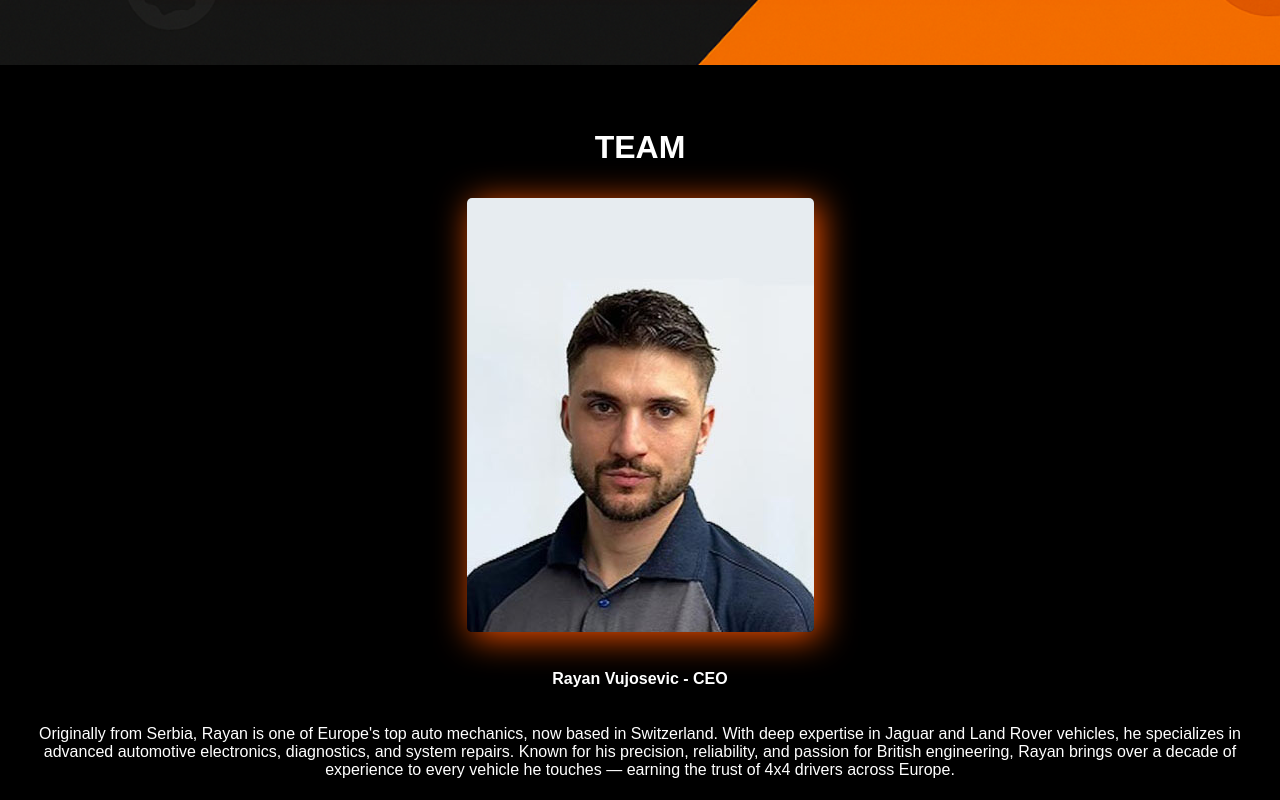
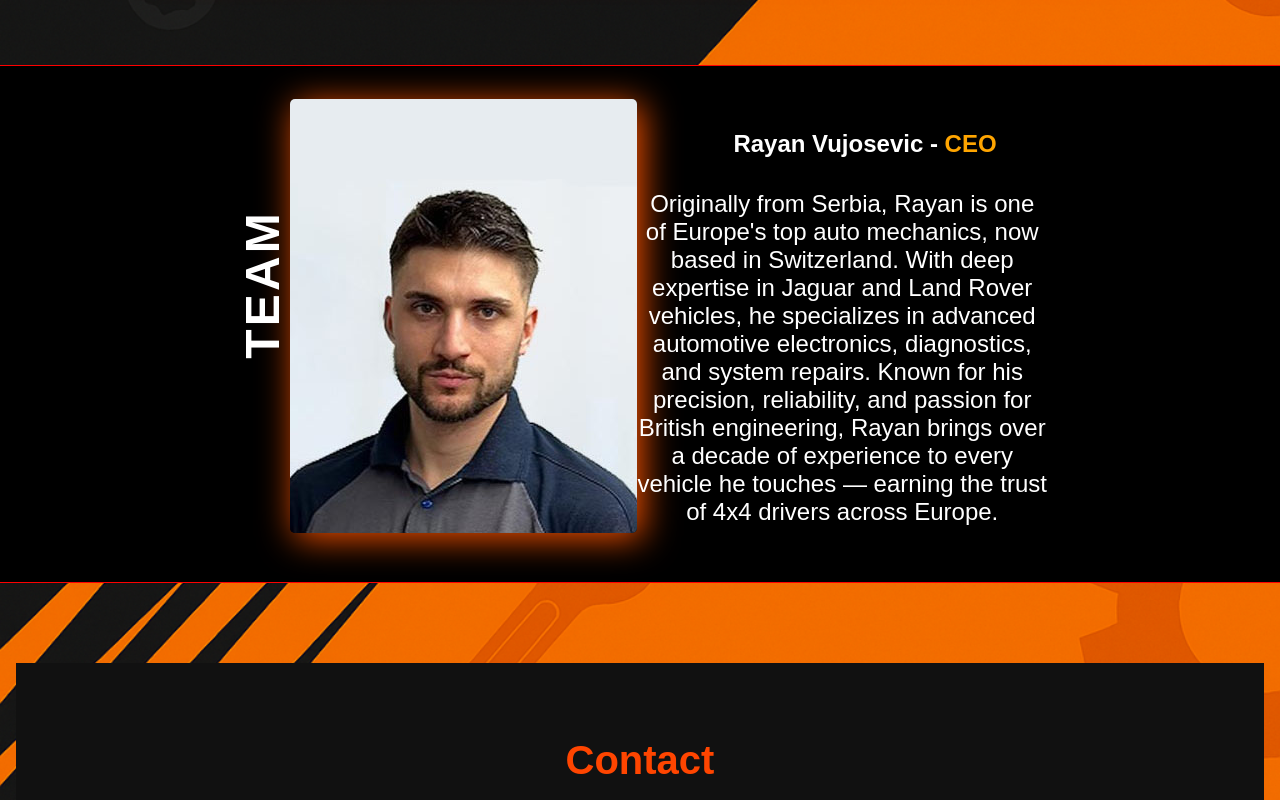
Before and after one commit to Mr-Luka/auto-shop, a React (Vite) app: page / in a window 1280 px wide. Shown: the part 4460-5260 px from the top of the page. Built offline with nearby package versions, Linux system fonts and the light colour scheme.

Commit message:
desktop css done

```diff
--- a/src/components/Team/Team.jsx
+++ b/src/components/Team/Team.jsx
@@ -8,8 +8,10 @@ export default function Team(){
                 <h3>TEAM</h3>
                 <div className='our-team'>
                     <img src={rayan} alt='rajan ceo'/>
-                    <h4>Rayan Vujosevic - <span>CEO</span></h4>
-                    <p>Originally from Serbia, Rayan is one of Europe's top auto mechanics, now based in Switzerland. With deep expertise in Jaguar and Land Rover vehicles, he specializes in advanced automotive electronics, diagnostics, and system repairs. Known for his precision, reliability, and passion for British engineering, Rayan brings over a decade of experience to every vehicle he touches — earning the trust of 4x4 drivers across Europe.</p>
+                    <div className='about-team'>
+                        <h4>Rayan Vujosevic - <span>CEO</span></h4>
+                        <p>Originally from Serbia, Rayan is one of Europe's top auto mechanics, now based in Switzerland. With deep expertise in Jaguar and Land Rover vehicles, he specializes in advanced automotive electronics, diagnostics, and system repairs. Known for his precision, reliability, and passion for British engineering, Rayan brings over a decade of experience to every vehicle he touches — earning the trust of 4x4 drivers across Europe.</p>
+                    </div>
                 </div>
             </div>
         </>
--- a/src/components/Team/team.css
+++ b/src/components/Team/team.css
@@ -26,5 +26,43 @@
 
 .our-team p{
     width: 90%;
-    font-size: 1rem;
 }
+
+@media (min-width: 768px){
+    .team-wrapper{
+        display: flex;
+        flex-direction: row;
+        align-items: flex-start;
+        justify-content: center;
+        border: 1px solid red;
+        padding: 2rem;
+    }
+
+    .team-wrapper h3 {
+        writing-mode: vertical-rl;
+        transform: rotate(180deg);
+        font-size: 3rem;
+        margin-top: 7rem;
+        color: white;
+        margin-right: 0rem;
+        font-weight: bold;
+        letter-spacing: 0.2rem;
+  }
+
+    .our-team{
+        flex-direction: row;
+        justify-content: space-around;
+        align-items: center;
+        width: 60%;
+    }
+
+
+    .about-team{
+        width: 60%;
+        font-size: 1.5rem;
+    }
+
+    .about-team h4 span {
+    color: orange;
+  }
+}
```
